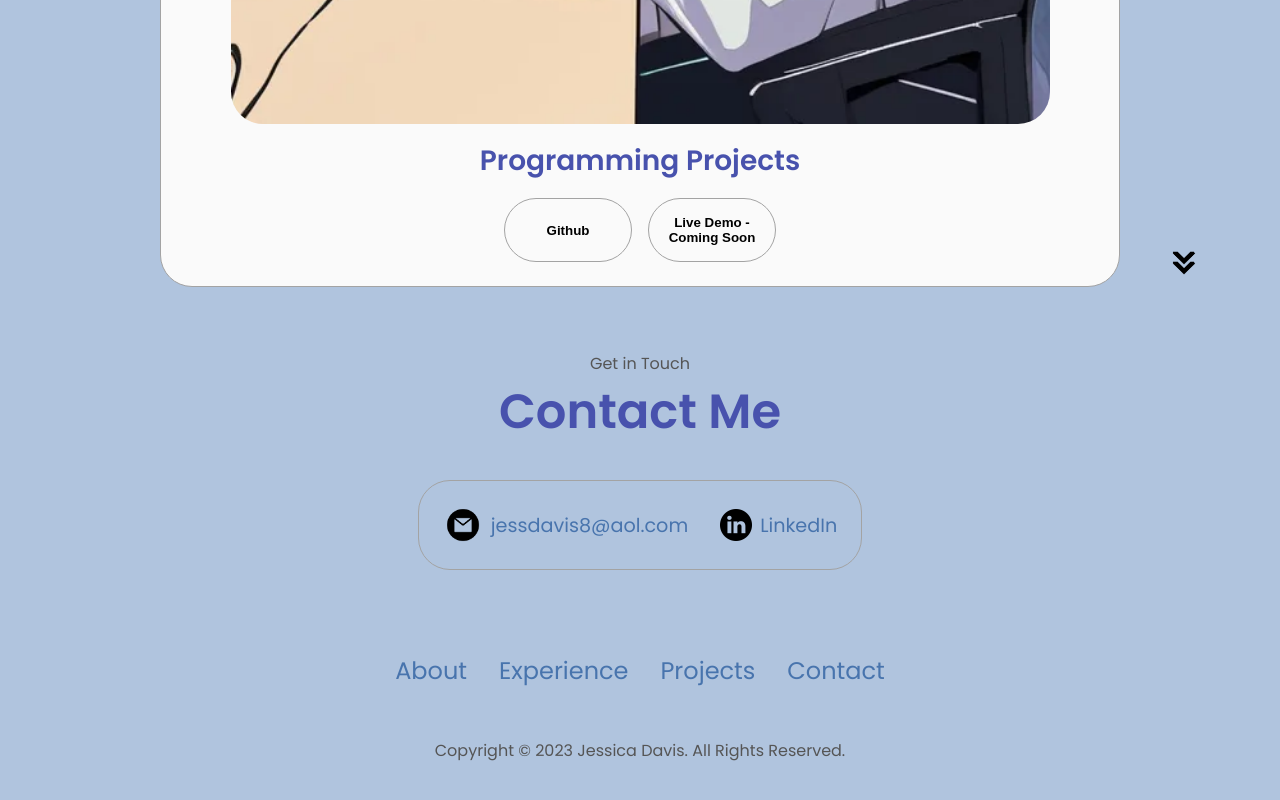
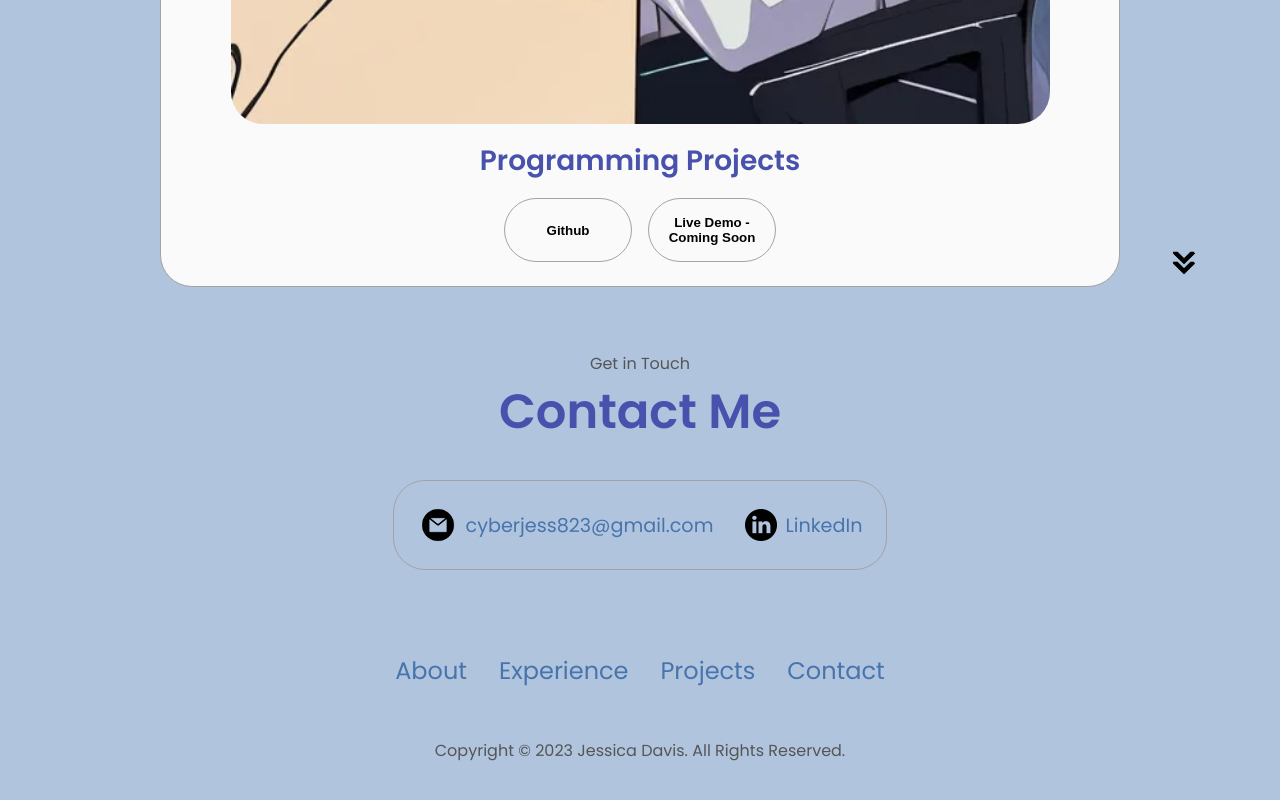
Before and after one commit to coachjess823/html-portfolio, a plain HTML site: page index.html in a window 1280 px wide. Shown: the part 4353-5153 px from the top of the page. Drawn offline with Linux system fonts and the light colour scheme; a script that the page names is missing.

Commit message:
Add files via upload

```diff
--- a/index.html
+++ b/index.html
@@ -447,7 +447,7 @@
             alt="Email icon"
             class="icon contact-icon email-icon"
           />
-          <p><a href="mailto:examplemail@gmail.com">jessdavis8@aol.com</a></p>
+          <p><a href="mailto:examplemail@gmail.com">cyberjess823@gmail.com</a></p>
         </div>
         <div class="contact-info-container">
           <img
```
